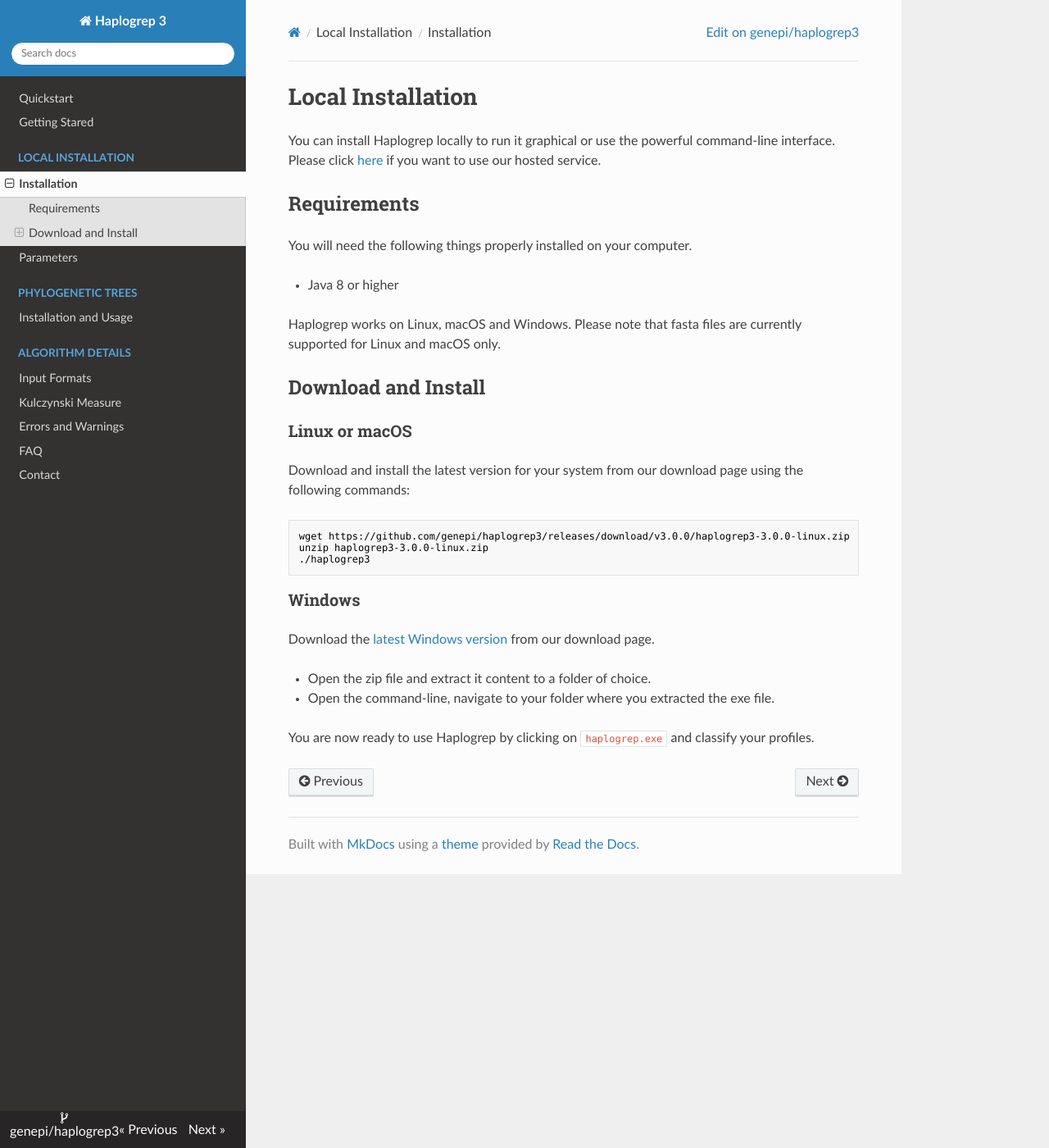
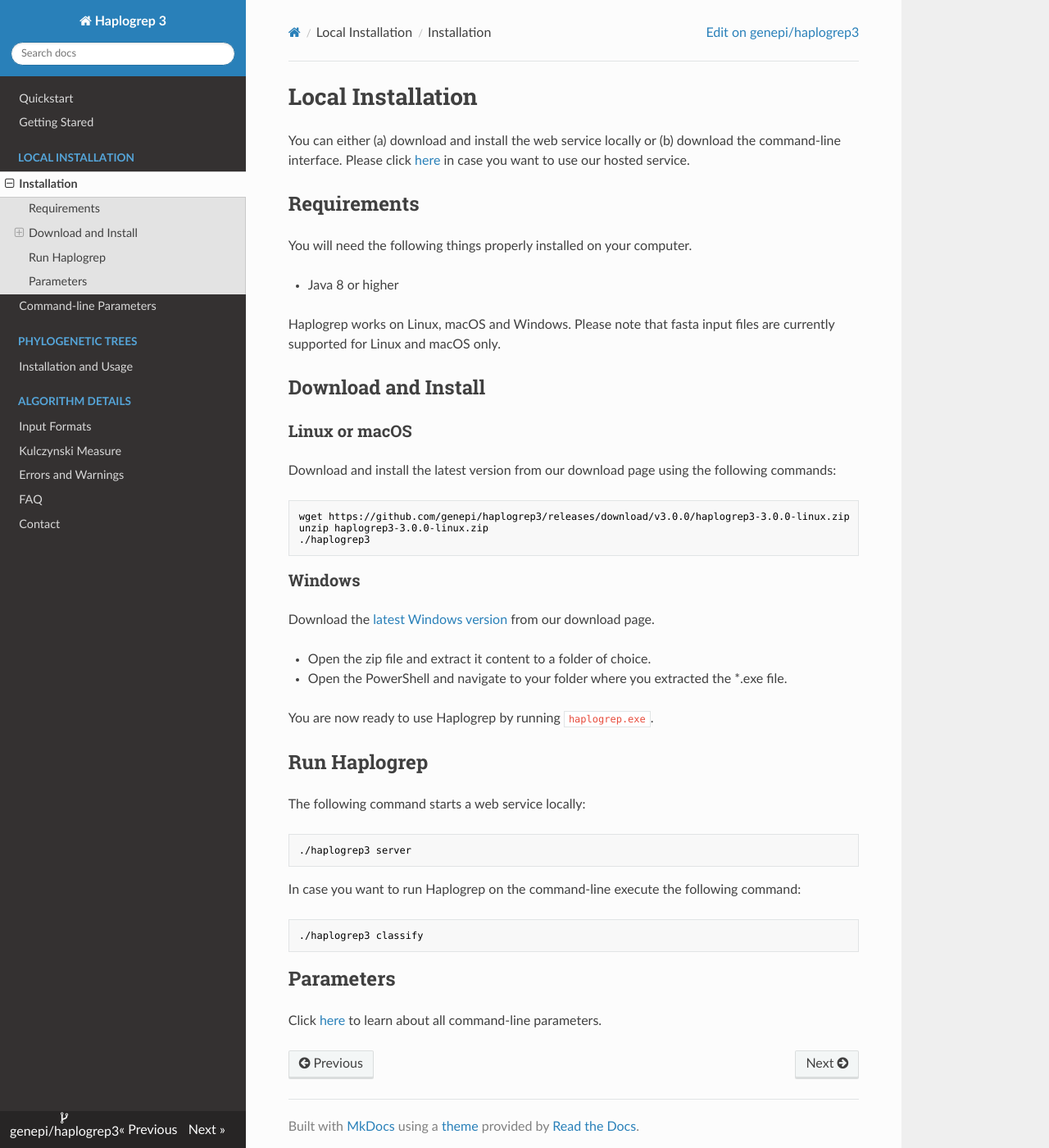
Before and after one commit to genepi/haplogrep3, an MkDocs documentation site: the page built from docs/installation.md, in a window 1280 px wide and 1400 px high. Shown: the whole window at 82% size. Built offline with MkDocs 1.6.1, drawn with Linux system fonts in a browser that asks for light colours; nearby versions of some CDN libraries.

Commit message:
Improve documentation

````diff
--- a/docs/installation.md
+++ b/docs/installation.md
@@ -1,6 +1,6 @@
 # Local Installation
 
-You can install Haplogrep locally to run it graphical or use the powerful command-line interface. Please click [here](https://haplogrep.i-med.ac.at/haplogrep3) if you want to use our hosted service.
+You can either (a) download and install the web service locally or (b) download the command-line interface. Please click [here](https://haplogrep.i-med.ac.at/haplogrep3) in case you want to use our hosted service.
 
 ## Requirements
 
@@ -8,13 +8,13 @@ You will need the following things properly installed on your computer.
 
 * Java 8 or higher
 
-Haplogrep works on Linux, macOS and Windows. Please note that fasta files are currently supported for Linux and macOS only.
+Haplogrep works on Linux, macOS and Windows. Please note that fasta input files are currently supported for Linux and macOS only.
 
 ## Download and Install
 
 ### Linux or macOS
 
-Download and install the latest version for your system from our download page using the following commands:
+Download and install the latest version from our download page using the following commands:
 
 ```
 wget https://github.com/genepi/haplogrep3/releases/download/v3.0.0/haplogrep3-3.0.0-linux.zip
@@ -28,6 +28,19 @@ Download the [latest Windows version](https://github.com/genepi/haplogrep3/relea
 
 - Open the zip file and extract it content to a folder of choice.
 
-- Open the command-line, navigate to your folder where you extracted the exe file.
+- Open the PowerShell and navigate to your folder where you extracted the *.exe file.
 
-You are now ready to use Haplogrep by clicking on `haplogrep.exe` and classify your profiles.
+You are now ready to use Haplogrep by running `haplogrep.exe`.
+
+## Run Haplogrep
+The following command starts a web service locally:
+
+```
+./haplogrep3 server
+```
+In case you want to run Haplogrep on the command-line execute the following command:
+```
+./haplogrep3 classify
+```
+## Parameters
+Click [here](../parameters) to learn about all command-line parameters.
--- a/mkdocs.yml
+++ b/mkdocs.yml
@@ -6,7 +6,7 @@ nav:
 - Getting Stared: getting-started.md
 - Local Installation:
   - Installation: installation.md
-  - Parameters: parameters.md
+  - Command-line Parameters: parameters.md
 - Phylogenetic Trees:
   - Installation and Usage: trees.md
 - Algorithm Details:
````
Also changed, not shown: docs/parameters.md (+1 -1 lines).
